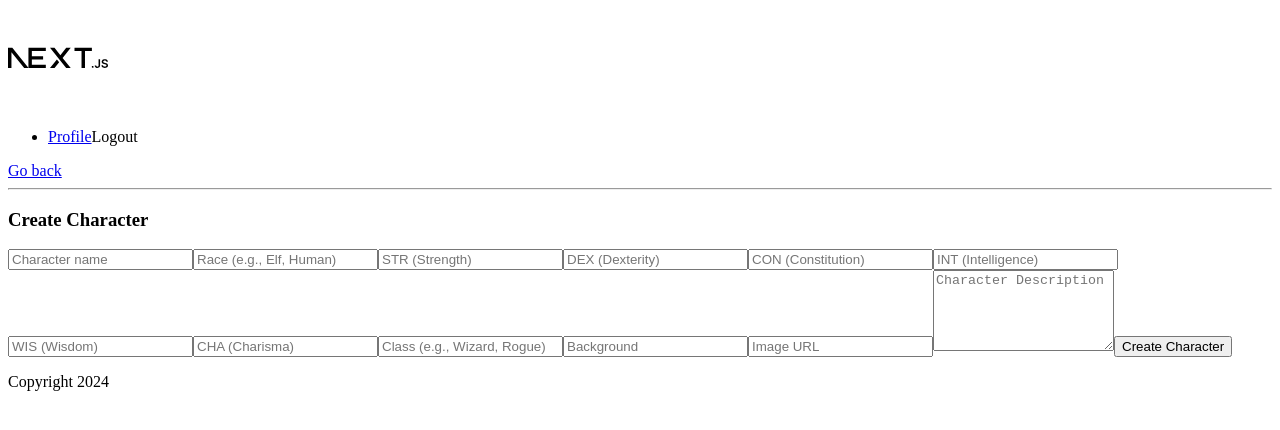
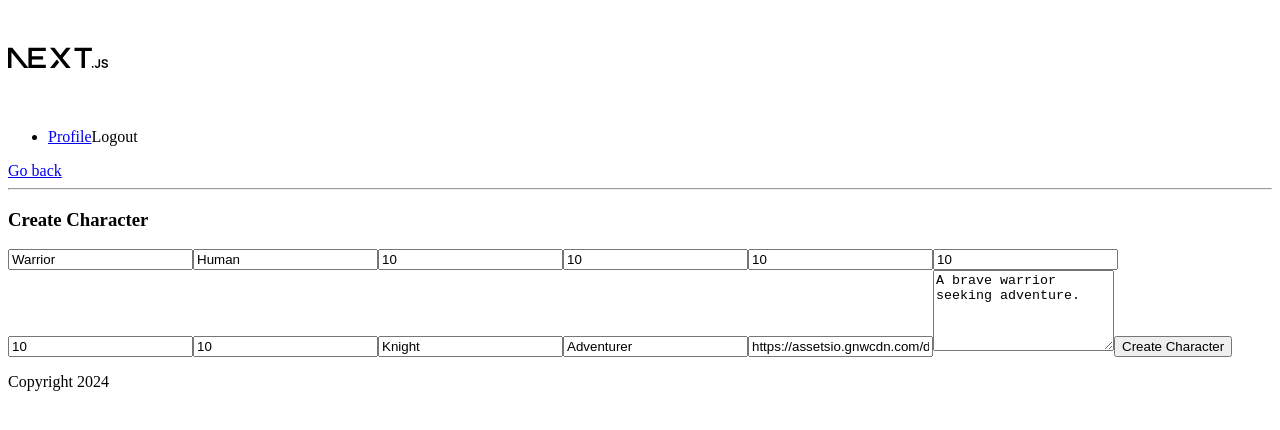
Before and after one commit to KengRoxsa/Dnd-manage, a Next.js app: page /createCharacter in a window 1280 px wide. Shown: the top 430 px of the page. Built offline with nearby package versions, Linux system fonts and the light colour scheme; no server answers; sample sign-in values are in the browser's storage.

Commit message:
add delete chara

```diff
--- a/src/app/api/auth/[...nextauth]/route.js
+++ b/src/app/api/auth/[...nextauth]/route.js
@@ -47,6 +47,7 @@ const authOptions = {
                 id: user.id,
                 role: user.role
 
+
             }
         }
 
--- a/src/app/api/characters/route.js
+++ b/src/app/api/characters/route.js
@@ -3,6 +3,17 @@ import Character from "../../../../models/character";
 import { NextResponse } from "next/server";
 import mongoose from "mongoose";
 
+export async function DELETE(req) {
+  try {
+      const id = req.nextUrl.searchParams.get("id");
+      await connectMongoDB();
+      await Character.findByIdAndDelete(id);
+      return NextResponse.json({ message: "Character deleted successfully" }, { status: 200 });
+  } catch (error) {
+      console.error(error);
+      return NextResponse.json({ message: "Error deleting character" }, { status: 500 });
+  }
+}
 
 // API GET สำหรับดึงข้อมูลตัวละคร
 export async function GET(req) {
--- a/src/app/createCharacter/page.jsx
+++ b/src/app/createCharacter/page.jsx
@@ -12,19 +12,18 @@ function CreateCharacterPage() {
   if (!session) redirect("/login");
 
   const userEmail = session.user.email;
-  const [name, setName] = useState("");
-  const [race, setRace] = useState("");
-  const [charClass, setCharClass] = useState("");
-  const [background, setBackground] = useState("");
-  const [img, setImg] = useState("");
-  const [description, setDescription] = useState("");
+  const [name, setName] = useState("Warrior"); // ตั้งค่า default value
+  const [race, setRace] = useState("Human"); // ตั้งค่า default value
+  const [charClass, setCharClass] = useState("Knight"); // ตั้งค่า default value
+  const [background, setBackground] = useState("Adventurer"); // ตั้งค่า default value
+  const [img, setImg] = useState("https://assetsio.gnwcdn.com/dungeons-and-dragons-bastions-unearthed-arcana-by-kent-davis.png?width=1200&height=1200&fit=bounds&quality=70&format=jpg&auto=webp"); // ตั้งค่า default value
+  const [description, setDescription] = useState("A brave warrior seeking adventure."); // ตั้งค่า default value
   const [str, setStr] = useState(10);
-const [dex, setDex] = useState(10);
-const [con, setCon] = useState(10);
-const [int, setInt] = useState(10);
-const [wis, setWis] = useState(10);
-const [cha, setCha] = useState(10);
-
+  const [dex, setDex] = useState(10);
+  const [con, setCon] = useState(10);
+  const [int, setInt] = useState(10);
+  const [wis, setWis] = useState(10);
+  const [cha, setCha] = useState(10);
 
   const router = useRouter();
 
@@ -77,7 +76,6 @@ const [cha, setCha] = useState(10);
     }
   };
 
-
   return (
     <Container>
       <Navbar session={session} />
@@ -95,66 +93,78 @@ const [cha, setCha] = useState(10);
             <input
               type="text"
               onChange={(e) => setName(e.target.value)}
+              value={name} // ตั้งค่า default value
               className="w-[300px] block bg-gray-200 border py-2 px-3 rounded text-lg my-2"
               placeholder="Character name"
             />
             <input
               type="text"
               onChange={(e) => setRace(e.target.value)}
+              value={race} // ตั้งค่า default value
               className="w-[300px] block bg-gray-200 border py-2 px-3 rounded text-lg my-2"
               placeholder="Race (e.g., Elf, Human)"
             />
             <input
               type="number"
               onChange={(e) => setStr(Number(e.target.value))}
+              value={str} // ตั้งค่า default value
               placeholder="STR (Strength)"
             />
             <input
               type="number"
               onChange={(e) => setDex(Number(e.target.value))}
+              value={dex} // ตั้งค่า default value
               placeholder="DEX (Dexterity)"
             />
             <input
               type="number"
               onChange={(e) => setCon(Number(e.target.value))}
+              value={con} // ตั้งค่า default value
               placeholder="CON (Constitution)"
             />
             <input
               type="number"
               onChange={(e) => setInt(Number(e.target.value))}
+              value={int} // ตั้งค่า default value
               placeholder="INT (Intelligence)"
             />
             <input
               type="number"
               onChange={(e) => setWis(Number(e.target.value))}
+              value={wis} // ตั้งค่า default value
               placeholder="WIS (Wisdom)"
             />
             <input
               type="number"
               onChange={(e) => setCha(Number(e.target.value))}
+              value={cha} // ตั้งค่า default value
               placeholder="CHA (Charisma)"
             />
 
             <input
               type="text"
               onChange={(e) => setCharClass(e.target.value)}
+              value={charClass} // ตั้งค่า default value
               className="w-[300px] block bg-gray-200 border py-2 px-3 rounded text-lg my-2"
               placeholder="Class (e.g., Wizard, Rogue)"
             />
             <input
               type="text"
               onChange={(e) => setBackground(e.target.value)}
+              value={background} // ตั้งค่า default value
               className="w-[300px] block bg-gray-200 border py-2 px-3 rounded text-lg my-2"
               placeholder="Background"
             />
             <input
               type="text"
               onChange={(e) => setImg(e.target.value)}
+              value={img} // ตั้งค่า default value
               className="w-[300px] block bg-gray-200 border py-2 px-3 rounded text-lg my-2"
               placeholder="Image URL"
             />
             <textarea
               onChange={(e) => setDescription(e.target.value)}
+              value={description} // ตั้งค่า default value
               className="w-[300px] block bg-gray-200 border py-2 px-3 rounded text-lg my-2"
               placeholder="Character Description"
               rows="5"
```
Also changed, not shown: src/app/welcome/DeleteCharacter.jsx (added, +31 -0 lines), src/app/welcome/page.jsx (+8 -6 lines).
